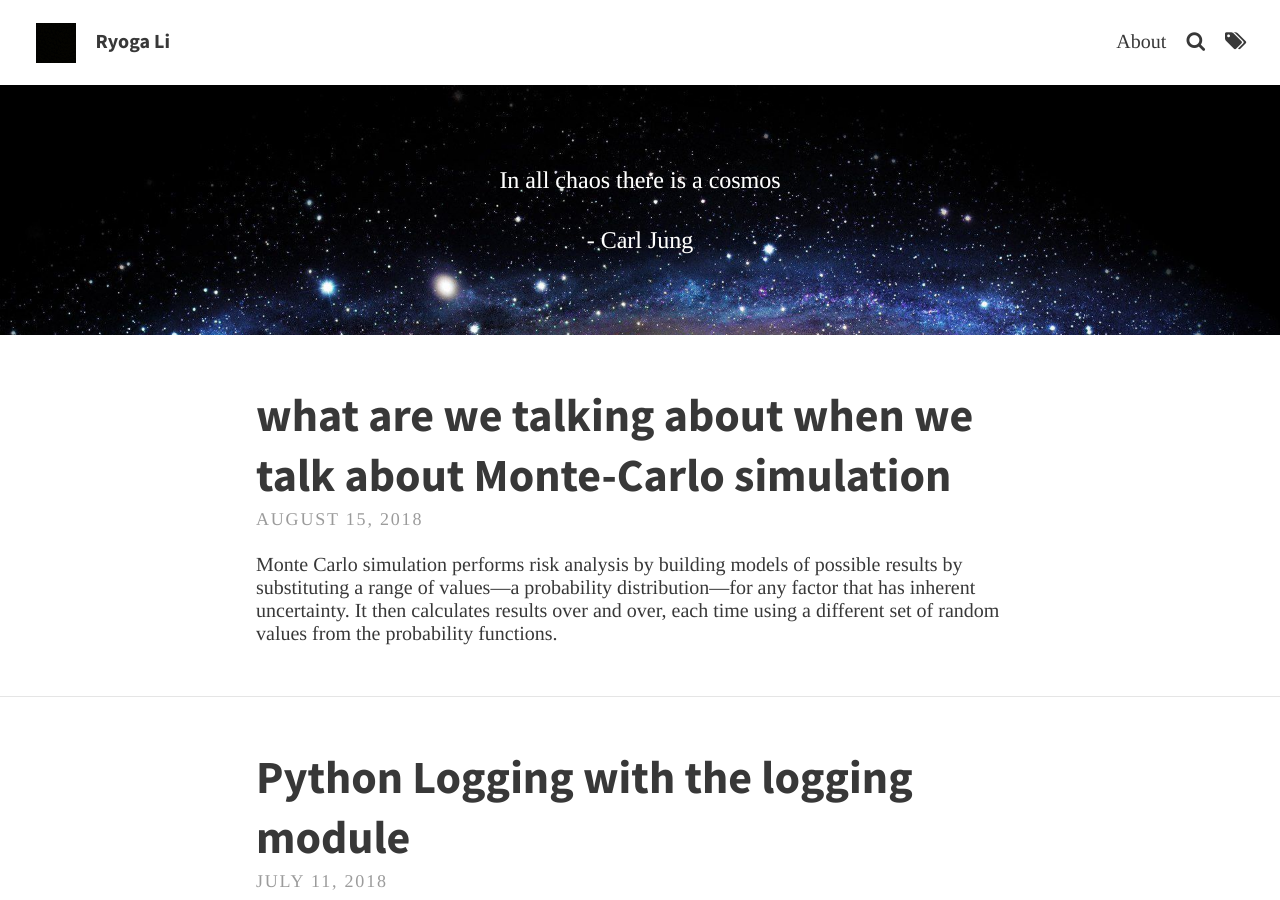
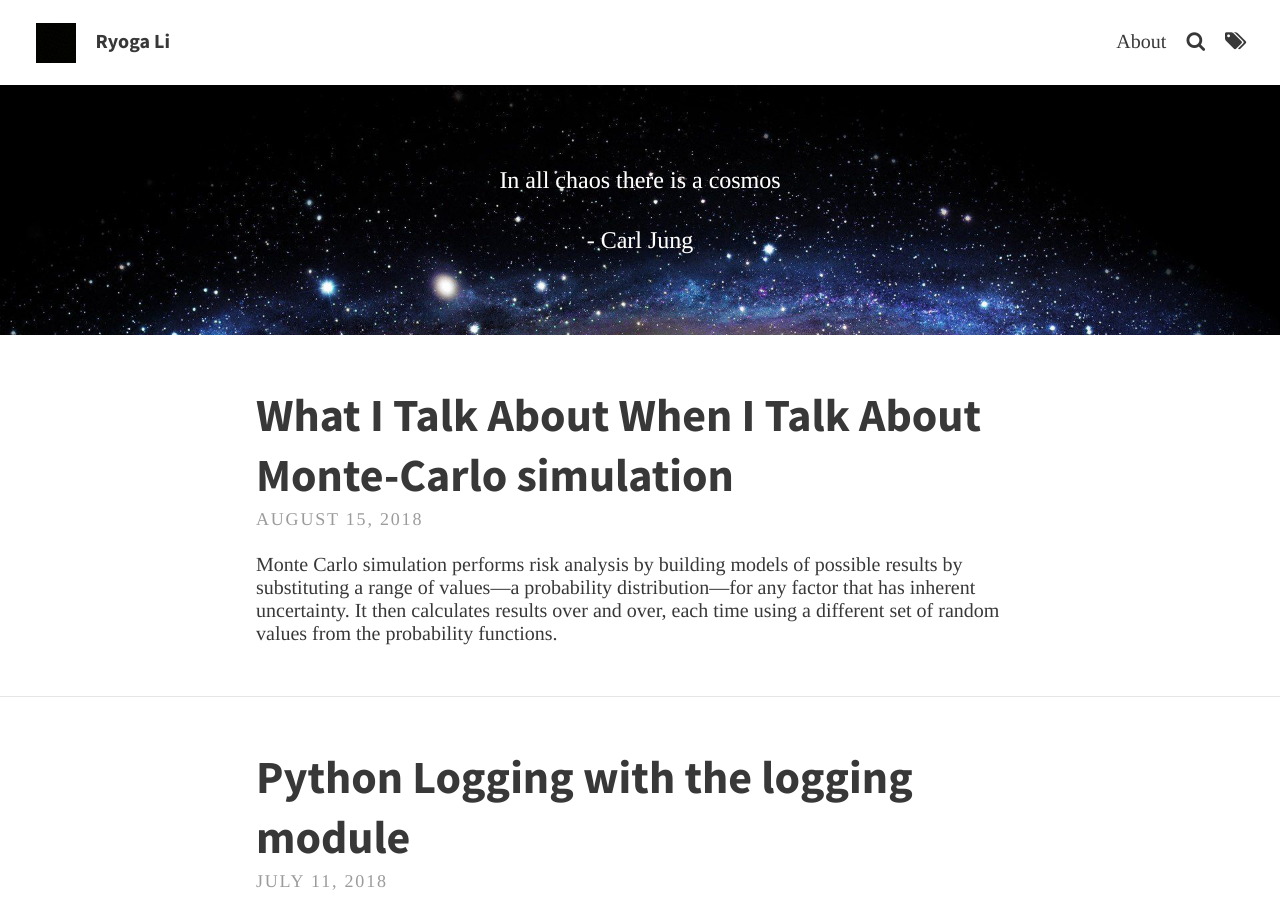
Before and after one commit to RyogaLi/ryogali.github.io, a Jekyll site: the page built from index.html, in a window 1280 px wide and 900 px high. Built offline with Jekyll 4.4.1, drawn with Linux system fonts in a browser that asks for light colours; the list of posts is cut into pages by our own code.

Commit message:
Monte carlo

```diff
--- a/_posts/2018-08-15-Monte-Carlo.md
+++ b/_posts/2018-08-15-Monte-Carlo.md
@@ -1,6 +1,6 @@
 ---
 layout: post
-title:  "what are we talking about when we talk about Monte-Carlo simulation"
+title:  "What I Talk About When I Talk About Monte-Carlo simulation"
 tags: [Coding, Bioinformatics, Algorithms]
 ---
 
```
Also changed, not shown: other parts of _posts/2018-08-15-Monte-Carlo.md (+1 -1 lines).
